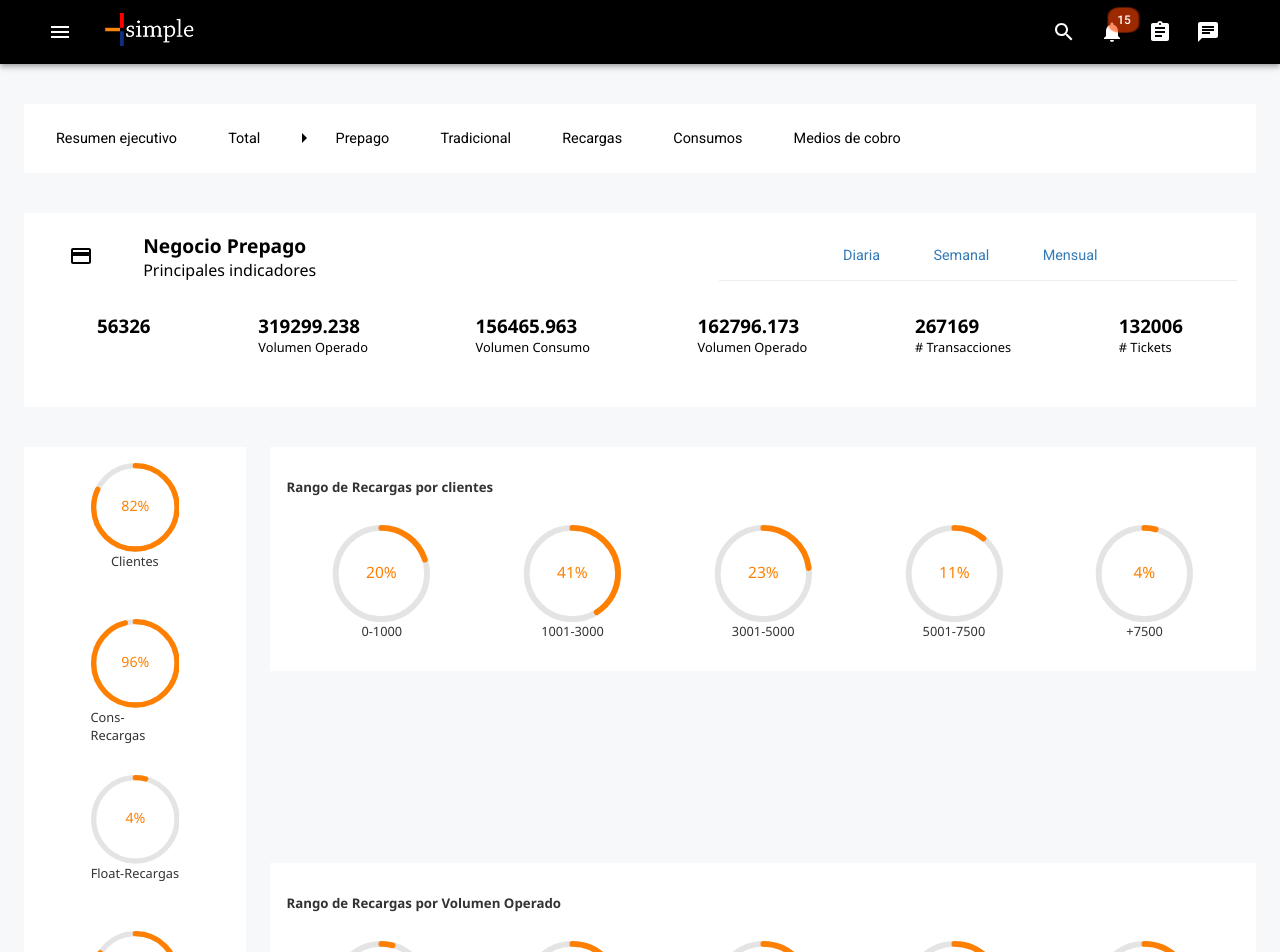
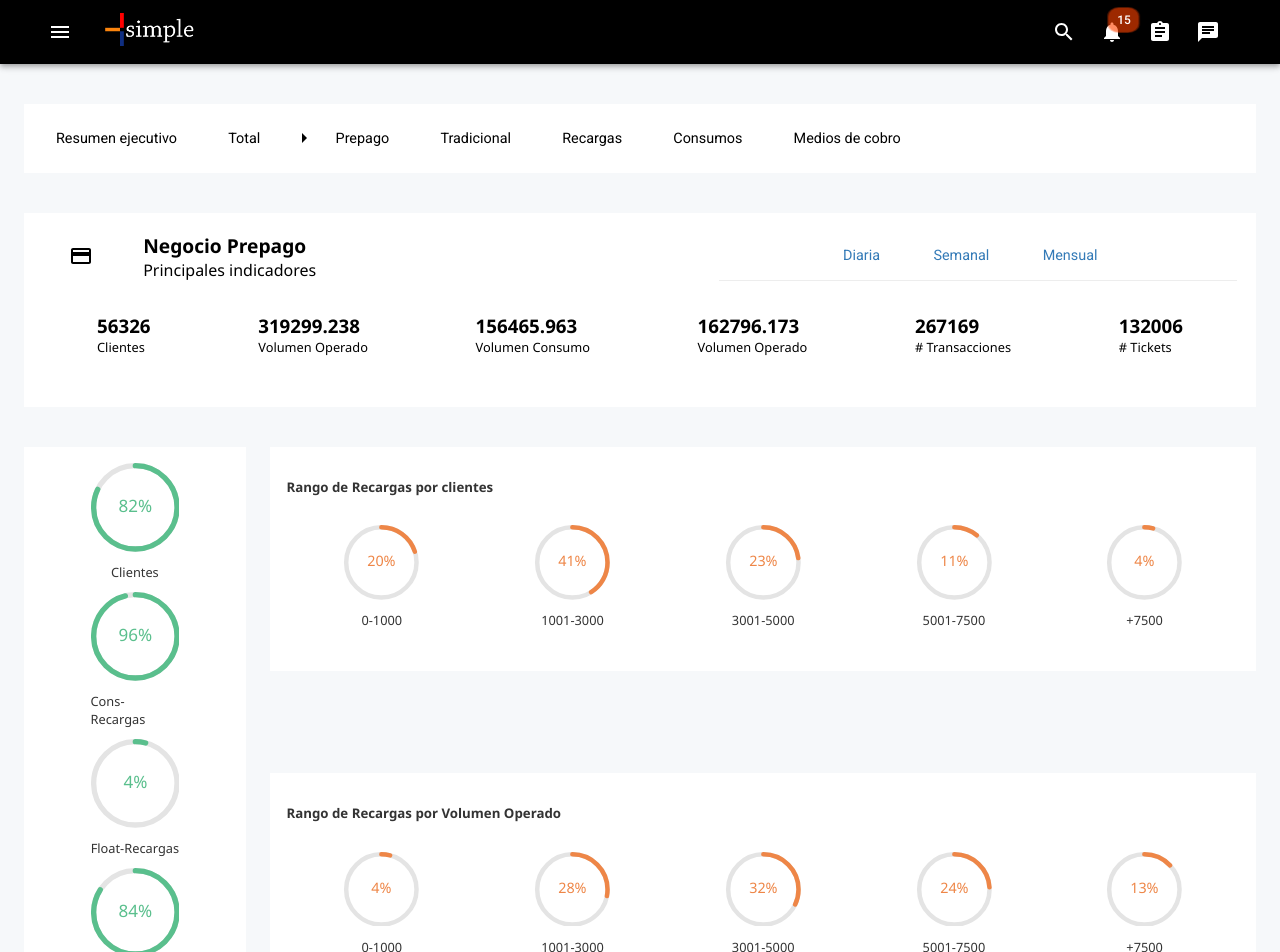
Before and after one commit to emiliobasualdo/ms-pic, a React (Create React App) app: page /negocio/prepago in a window 1280 px wide. Shown: the top 952 px of the page. Built offline with nearby package versions, Linux system fonts and the light colour scheme.

Commit message:
Minor changes: circles color and animation; height of vertical circles container reduced

```diff
--- a/src/components/CircularProgress/CircularProgress.js
+++ b/src/components/CircularProgress/CircularProgress.js
@@ -1,25 +1,30 @@
-import React from 'react';
+import React, { useState, useEffect } from 'react';
 import {CircularProgressbar, buildStyles} from "react-circular-progressbar";
 import "react-circular-progressbar/dist/styles.css";
 
-const CircularProgress = ({width, height, percentage}) => {
+const CircularProgress = ({width, height, percentage, pathColor, textColor}) => {
+    const [valueEnd, setValueEnd] = useState(0);
+
+    useEffect(() => {
+        setValueEnd(percentage);
+    }, [percentage]);
 
     return(
         <CircularProgressbar
             style={{width: width, height: height}}
-            value={percentage}
-            text={`${percentage}%`}
+            value={valueEnd}
+            text={`${valueEnd}%`}
             strokeWidth={6}
             styles={
                 buildStyles({
                     rotation: 0,
                     strokeLinecap: 'round',
-                    textSize: '1rem',
-                    pathColor: '#FF8000',
-                    textColor: '#FF8000',
+                    textSize: '1.2rem',
+                    pathColor: pathColor,
+                    textColor: textColor,
                     trailColor: '#E4E4E4',
                     // How long animation takes to go from one percentage to another, in seconds
-                    pathTransitionDuration: 0.5
+                    pathTransitionDuration: 2
                 })
             }
         />
--- a/src/components/CircularProgressContainer/CircularProgressContainer.js
+++ b/src/components/CircularProgressContainer/CircularProgressContainer.js
@@ -2,10 +2,10 @@ import React from 'react';
 import CircularProgress from '../CircularProgress/CircularProgress';
 import {TheContainer, StyledP} from './CircularProgressContainer.styles';
 
-const CircularProgressContainer = ({percentage, progressDescription, width, height}) => {
+const CircularProgressContainer = ({percentage, progressDescription, width, height, pathColor, textColor}) => {
     return(
         <TheContainer style={{width: width, height: height}}>
-            <CircularProgress percentage={percentage} />
+            <CircularProgress percentage={percentage} pathColor={pathColor} textColor={textColor}/>
             <StyledP>{progressDescription}</StyledP>
         </TheContainer>
     );
--- a/src/components/CircularProgressContainer/CircularProgressContainer.styles.js
+++ b/src/components/CircularProgressContainer/CircularProgressContainer.styles.js
@@ -10,5 +10,6 @@ export const StyledP = styled.p(({theme}) => {
     return css`
         color: ${theme.colors['dark-grey']};
         font-size: 0.8rem;
+        margin: .7rem 0;
     `;
 });
--- a/src/pages/Business/Prepaid/Prepaid.js
+++ b/src/pages/Business/Prepaid/Prepaid.js
@@ -25,8 +25,9 @@ import {
 const Prepaid = () => {
     return(
         <PrepaidBusinessContainer>
-            {prepaidBusinessData.map((item, index) => {
-                return(
+            {
+                prepaidBusinessData.map((item, index) => {
+                return (
                     <Card2
                         key={index}
                         icon={<PaymentOutlinedIcon className="card-header__icon"/>}
@@ -36,6 +37,7 @@ const Prepaid = () => {
                         weekly={item.weekly}
                         monthly={item.monthly}
                         clientsAmmount={item.clientsAmmount}
+                        clientsText={item.clientsText}
                         volumeOpAmmount={item.volumeOpAmmount}
                         volumeOpText={item.volumeOpText}
                         volumeCoAmmount={item.volumeCoAmmount}
@@ -60,6 +62,8 @@ const Prepaid = () => {
                                     progressDescription={circle.description}
                                     width="40%"
                                     height="100%"
+                                    textColor="rgb(90, 191, 141)"
+                                    pathColor="rgb(90, 191, 141)"
                                 />
                             )
                         })
@@ -79,6 +83,8 @@ const Prepaid = () => {
                                             progressDescription={circle.description}
                                             width="60%"
                                             height="100%"
+                                            textColor="rgb(238, 134, 71)"
+                                            pathColor="rgb(238, 134, 71)"
                                         />
                                     )
                                 })
@@ -97,6 +103,8 @@ const Prepaid = () => {
                                         progressDescription={circle.description}
                                         width="60%"
                                         height="100%"
+                                        textColor="rgb(238, 134, 71)"
+                                        pathColor="rgb(238, 134, 71)"
                                     />
                                 )
                             })
@@ -135,6 +143,8 @@ const Prepaid = () => {
                                     progressDescription={circle.description}
                                     width="30%"
                                     height="60%"
+                                    textColor="rgb(232, 51, 35)"
+                                    pathColor="rgb(232, 51, 35)"
                                 />
                             )
                         })
--- a/src/pages/Business/Prepaid/Prepaid.styles.js
+++ b/src/pages/Business/Prepaid/Prepaid.styles.js
@@ -27,6 +27,7 @@ export const VerticalContainer = styled.div`
     flex-direction: column;
     align-items: center;
     padding-top: 1rem;
+    min-height: 30rem;
 `;
 
 export const HorizontalContainer = styled.div`
@@ -34,7 +35,6 @@ export const HorizontalContainer = styled.div`
     flex-direction: column;
     justify-content: space-between;
     width: 80%;
-    height: 80vh;
 `;
 
 export const LastContainer = styled.div`
--- a/src/pages/Business/Traditional/Traditional.js
+++ b/src/pages/Business/Traditional/Traditional.js
@@ -60,6 +60,8 @@ const Traditional = () => {
                                     progressDescription={circle.description}
                                     width="40%"
                                     height="100%"
+                                    textColor="rgb(90, 191, 141)"
+                                    pathColor="rgb(90, 191, 141)"
                                 />
                             )
                         })
@@ -79,6 +81,8 @@ const Traditional = () => {
                                         progressDescription={circle.description}
                                         width="60%"
                                         height="100%"
+                                        textColor="rgb(238, 134, 71)"
+                                        pathColor="rgb(238, 134, 71)"
                                     />
                                 )
                             })
@@ -97,6 +101,8 @@ const Traditional = () => {
                                         progressDescription={circle.description}
                                         width="60%"
                                         height="100%"
+                                        textColor="rgb(238, 134, 71)"
+                                        pathColor="rgb(238, 134, 71)"
                                     />
                                 )
                             })
@@ -134,6 +140,8 @@ const Traditional = () => {
                                     progressDescription={circle.description}
                                     width="30%"
                                     height="60%"
+                                    textColor="rgb(232, 51, 35)"
+                                    pathColor="rgb(232, 51, 35)"
                                 />
                             )
                         })
--- a/src/pages/Business/Traditional/Traditional.styles.js
+++ b/src/pages/Business/Traditional/Traditional.styles.js
@@ -17,6 +17,7 @@ export const VerticalContainer = styled.div`
     flex-direction: column;
     align-items: center;
     padding-top: 1rem;
+    min-height: 30rem;
 `;
 
 export const HorizontalContainer = styled.div`
@@ -24,7 +25,6 @@ export const HorizontalContainer = styled.div`
     flex-direction: column;
     justify-content: space-between;
     width: 80%;
-    height: 80vh;
 `;
 
 export const LastContainer = styled.div`
```
Also changed, not shown: src/mocks/business/prepaid/greenCircularProgress.json (line endings or trailing spaces). Lines whose indentation alone changed are shown as unchanged.
